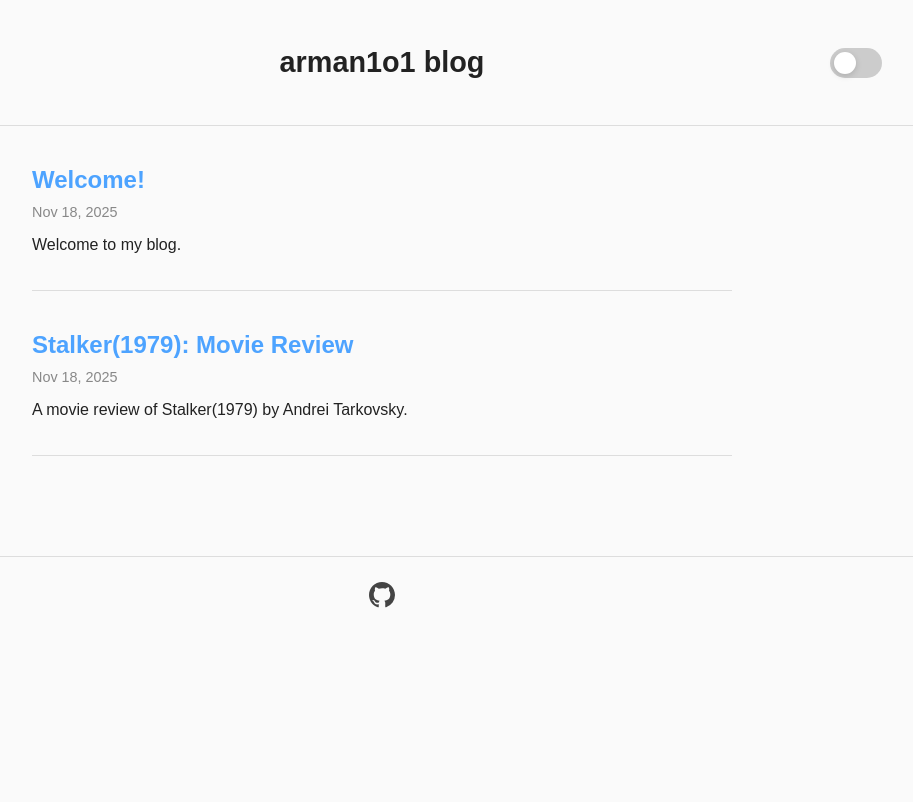
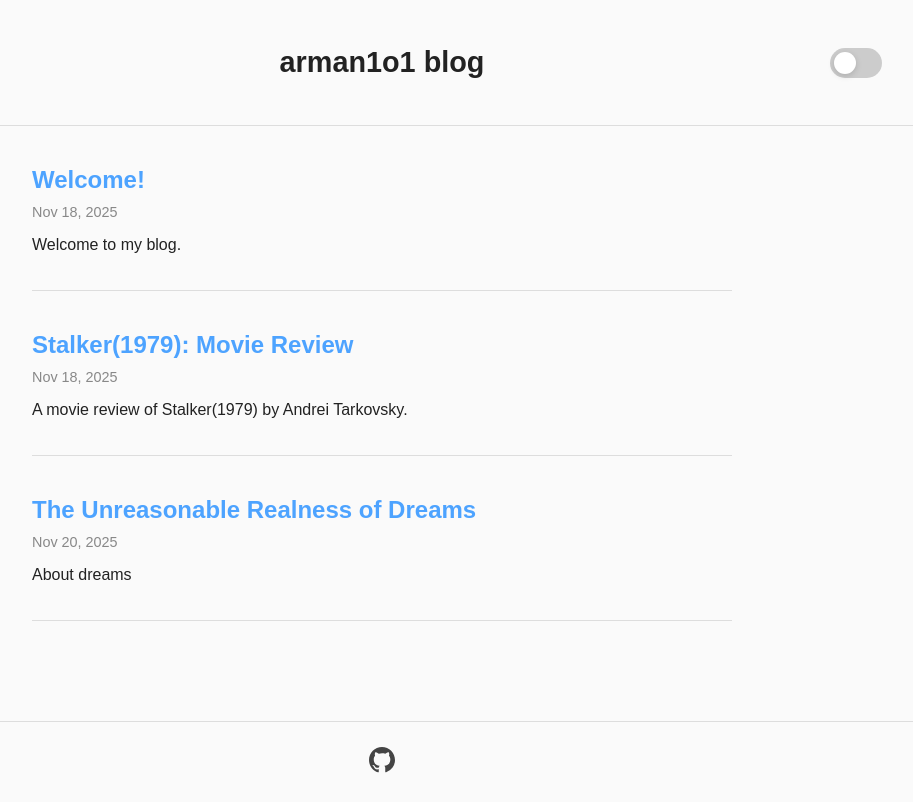
Before and after one commit to arman1o1/arman1o1.github.io, a plain HTML site: page index.html in a window 1280 px wide. Shown: the whole page, without its empty margins (258-1171 px from the left). Drawn offline with Linux system fonts and the light colour scheme.

Commit message:
Update index.html

```diff
--- a/index.html
+++ b/index.html
@@ -32,11 +32,16 @@
         <p>Welcome to my blog.</p>
       </article>
 
-      <!-- New post added -->
       <article class="post-preview">
         <h2><a href="posts/post1.html">Stalker(1979): Movie Review</a></h2>
         <p class="post-date"><time datetime="2025-11-18">Nov 18, 2025</time></p>
         <p>A movie review of Stalker(1979) by Andrei Tarkovsky.</p>
+      </article>
+
+      <article class="post-preview">
+        <h2><a href="posts/post2.html">The Unreasonable Realness of Dreams</a></h2>
+        <p class="post-date"><time datetime="2025-11-20">Nov 20, 2025</time></p>
+        <p>About dreams</p>
       </article>
 
     </div>
```
